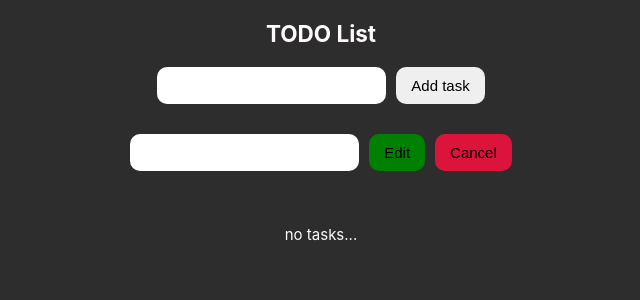
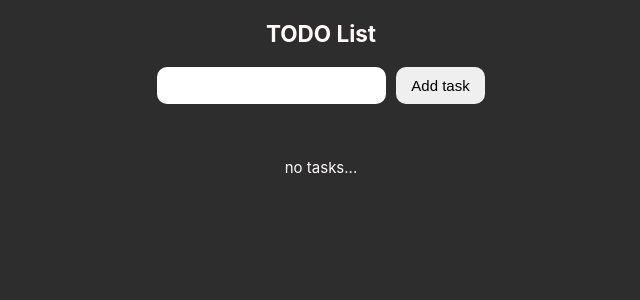
Before and after one commit to majid-amini/todolist-react2, a React (Create React App) app: page / in a window 1280 px wide. Shown: the top 300 px of the page, without its empty margins (319-959 px from the left). Built offline with nearby package versions, Linux system fonts and the light colour scheme.

Commit message:
displaying editTask form and addTask form added

```diff
--- a/src/App.js
+++ b/src/App.js
@@ -65,20 +65,15 @@ function App() {
     let filteredTasks = [...toDo].filter((task) => task.id !== updateData.id);
     let allItems = [...filteredTasks, updateData];
     setTodo(allItems);
-    setUpdateData('');
+    setUpdateData("");
   };
 
   return (
     <div className="App">
       <h2>TODO List</h2>
-      <div className="addTaskForm">
-        <input
-          value={newtask}
-          onChange={(e) => setNewTask(e.target.value)}
-          type="text"
-        ></input>
-        <button onClick={addTask}>Add task</button>
-      </div>
+
+      {/* editTask form  */}
+      {updateData && updateData ? (
         <div className="editTaskForm">
           <input
             type="text"
@@ -90,6 +85,18 @@ function App() {
           </button>
           <button className="btn-cancel">Cancel</button>
         </div>
+      ) : (
+        /* addTask form  */
+        <div className="addTaskForm">
+          <input
+            value={newtask}
+            onChange={(e) => setNewTask(e.target.value)}
+            type="text"
+          ></input>
+          <button onClick={addTask}>Add task</button>
+        </div>
+      )}
+
       {/* Display todos */}
       <br></br>
       <div className="taskContainer">
```
Lines whose indentation alone changed are shown as unchanged.
